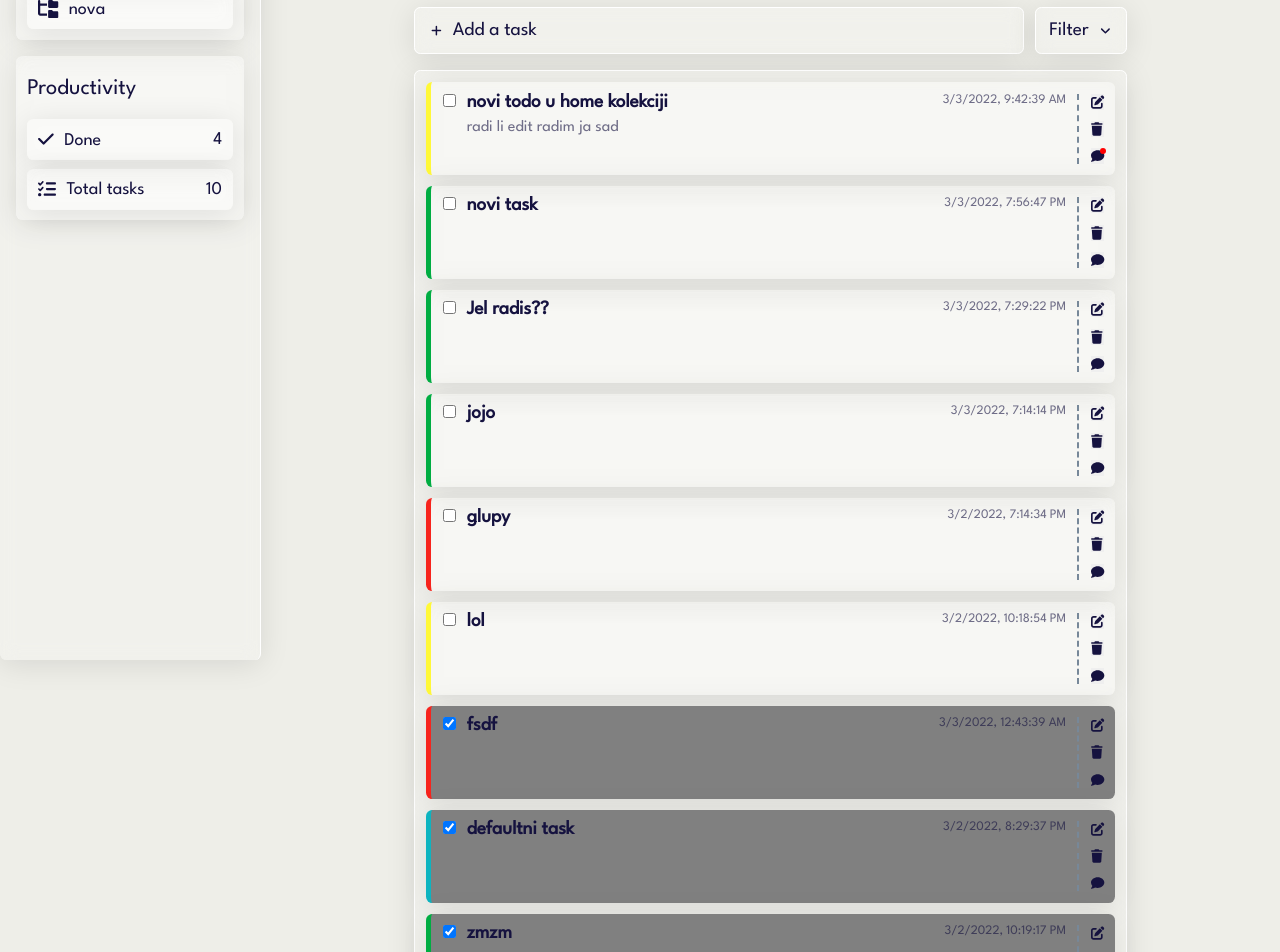
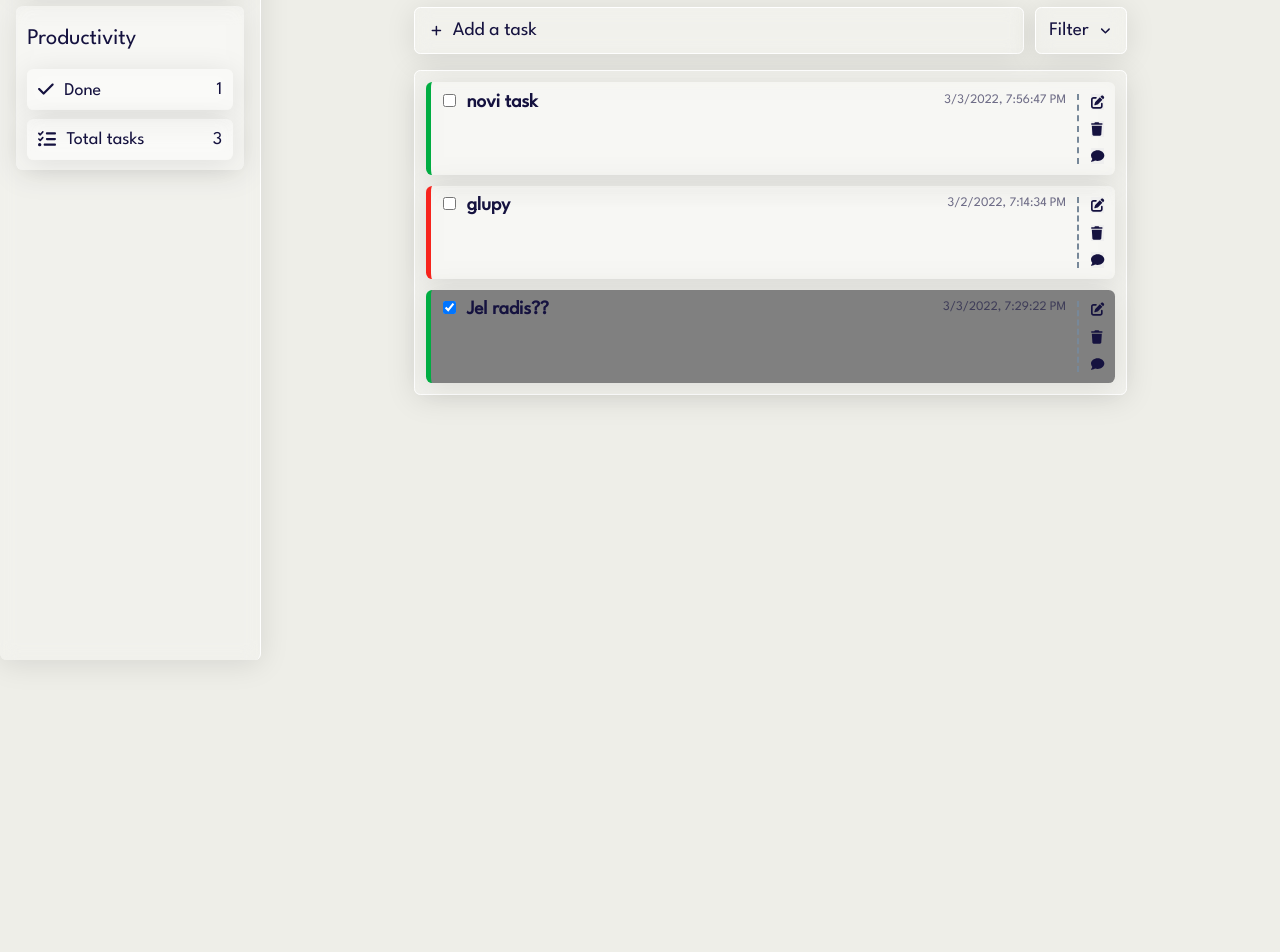
Before and after one commit to akunalic1/ToDo, a React (Create React App) app: page / in a window 1280 px wide. Shown: the part 140-1092 px from the top of the page. After the commit the page ends 800 px from the top, so only its background shows below. Built offline with nearby package versions, Linux system fonts and the light colour scheme; data requests are answered from the project's data file.

Commit message:
Delete todos when collection is deleted

```diff
--- a/db.json
+++ b/db.json
@@ -11,169 +11,12 @@
       "id": 58
     },
     {
-      "title": "defaultni task",
-      "text": "",
-      "createdAt": "3/2/2022, 8:29:37 PM",
-      "status": "default",
-      "comment": "",
-      "completed": true,
-      "collection": 1,
-      "id": 59
-    },
-    {
-      "title": "hhhhhhhhh",
-      "text": "",
-      "createdAt": "3/2/2022, 9:04:51 PM",
-      "status": "important",
-      "comment": "",
-      "completed": true,
-      "collection": 6,
-      "id": 62
-    },
-    {
-      "title": "sad ovo",
-      "text": "",
-      "createdAt": "3/2/2022, 10:17:03 PM",
-      "status": "not-a-priority",
-      "comment": "",
-      "completed": true,
-      "collection": 1,
-      "id": 63
-    },
-    {
-      "title": "lol",
-      "text": "",
-      "createdAt": "3/2/2022, 10:18:54 PM",
-      "status": "not-a-priority",
-      "comment": "",
-      "completed": false,
-      "collection": 1,
-      "id": 65
-    },
-    {
-      "title": "zmzm",
-      "text": "",
-      "createdAt": "3/2/2022, 10:19:17 PM",
-      "status": "important",
-      "comment": "",
-      "completed": true,
-      "collection": 1,
-      "id": 66
-    },
-    {
-      "title": "koji",
-      "text": "",
-      "createdAt": "3/2/2022, 11:33:23 PM",
-      "status": "important",
-      "comment": "",
-      "completed": true,
-      "collection": 6,
-      "id": 67
-    },
-    {
-      "title": "fsdf",
-      "text": "",
-      "createdAt": "3/3/2022, 12:43:39 AM",
-      "status": "urgent",
-      "comment": "",
-      "completed": true,
-      "collection": 1,
-      "id": 68
-    },
-    {
-      "title": "novi todo u home kolekciji",
-      "text": "radi li edit radim ja sad",
-      "createdAt": "3/3/2022, 9:42:39 AM",
-      "status": "not-a-priority",
-      "comment": "sasassas",
-      "completed": false,
-      "collection": 1,
-      "id": 69
-    },
-    {
-      "title": "novi todo upersonal kolekciji",
-      "text": "",
-      "createdAt": "3/3/2022, 9:43:29 AM",
-      "status": "not-a-priority",
-      "comment": "",
-      "completed": false,
-      "collection": 6,
-      "id": 70
-    },
-    {
-      "title": "ehehehhe",
-      "text": "",
-      "createdAt": "3/3/2022, 5:06:39 PM",
-      "status": "default",
-      "comment": "",
-      "completed": false,
-      "collection": 6,
-      "id": 71
-    },
-    {
-      "title": "jojo",
-      "text": "",
-      "createdAt": "3/3/2022, 7:14:14 PM",
-      "status": "important",
-      "comment": "",
-      "completed": false,
-      "collection": 1,
-      "id": 72
-    },
-    {
-      "title": "jojoj",
-      "text": "",
-      "createdAt": "3/3/2022, 7:16:53 PM",
-      "status": "important",
-      "comment": "",
-      "completed": false,
-      "id": 73
-    },
-    {
-      "title": "novi task",
-      "text": "",
-      "createdAt": "3/3/2022, 7:19:26 PM",
-      "status": "urgent",
-      "comment": "",
-      "completed": false,
-      "collection": "zmzmzms",
-      "id": 74
-    },
-    {
-      "title": "moooijjik",
-      "text": "kllllllll",
-      "createdAt": "3/3/2022, 7:20:51 PM",
-      "status": "urgent",
-      "comment": "",
-      "completed": false,
-      "id": 75
-    },
-    {
-      "title": "nema",
-      "text": "",
-      "createdAt": "3/3/2022, 7:22:21 PM",
-      "status": "default",
-      "comment": "",
-      "completed": false,
-      "id": 76
-    },
-    {
-      "title": "dodajem sad",
-      "text": "",
-      "createdAt": "3/3/2022, 7:24:24 PM",
-      "status": "urgent",
-      "comment": "",
-      "completed": false,
-      "collection": 7,
-      "id": 77
-    },
-    {
       "title": "Jel radis??",
       "text": "",
       "createdAt": "3/3/2022, 7:29:22 PM",
       "status": "important",
       "comment": "",
-      "completed": false,
+      "completed": true,
       "collection": 1,
       "id": 78
     },
@@ -186,36 +29,12 @@
       "completed": false,
       "collection": 1,
       "id": 79
-    },
-    {
-      "title": "najnoviji task",
-      "text": "",
-      "createdAt": "3/3/2022, 7:57:13 PM",
-      "status": "default",
-      "comment": "com",
-      "completed": false,
-      "collection": 8,
-      "id": 80
-    },
-    {
-      "title": "ijohhj",
-      "text": "dsdsrfsdfs",
-      "createdAt": "3/3/2022, 8:11:14 PM",
-      "status": "not-a-priority",
-      "comment": "fgdfg",
-      "completed": false,
-      "collection": 9,
-      "id": 81
     }
   ],
   "collections": [
     {
       "id": 1,
       "collection": "Home"
-    },
-    {
-      "collection": "nova",
-      "id": 2
     }
   ]
 }
--- a/src/components/Sidebar.jsx
+++ b/src/components/Sidebar.jsx
@@ -62,16 +62,18 @@ const Sidebar = ({
 
   useEffect(() => {
     const deleteCollection = async () => {
-      const res1 = await server
-        .delete(`/collections/${collectionForDelete.id}`)
-        .catch((e) => console.log(e));
-      const res = await server({
-        method: "DELETE",
-        url: "/todos",
-        params: {
-          collection: collectionForDelete.id,
-        },
-      }).catch((e) => console.log(e));
+      const res1 = await server.delete(
+        `/collections/${collectionForDelete.id}`
+      );
+
+      let allTodos = await server.get("/todos");
+      if (allTodos.status !== 200) console.log("Greska");
+      else
+        allTodos = allTodos.data.forEach((todo) => {
+          if (todo.collection === collectionForDelete.id)
+            server.delete(`/todos/${todo.id}`);
+        });
+
       setCollection({ id: 1, collection: "Home" });
       setCollectionForDelete("");
       console.log("Obrsisano ", collectionForDelete);
```
